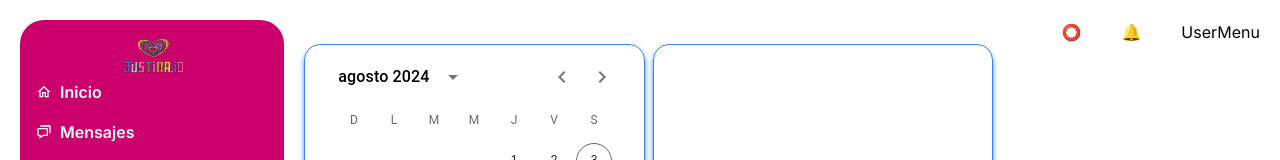
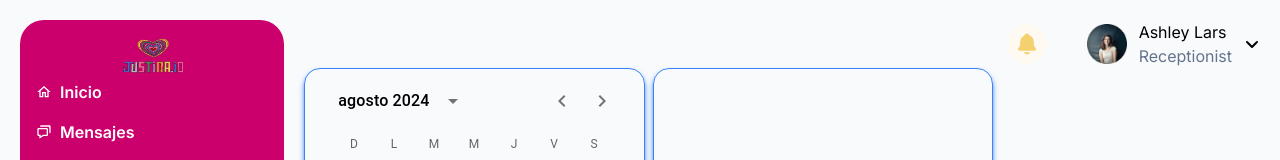
Before and after one commit to No-Country-simulation/h1-15-python-react, a React (Vite) app in the folder Frontend/: page /doctor in a window 1280 px wide. Shown: the top 160 px of the page. Built offline with nearby package versions, Linux system fonts and the light colour scheme; no server answers; sample sign-in values are in the browser's storage.

Commit message:
update DoctorHeader.jsx and Doctor-layout.jsx

```diff
--- a/Frontend/src/components/Doctor-header/DoctorHeader.jsx
+++ b/Frontend/src/components/Doctor-header/DoctorHeader.jsx
@@ -1,13 +1,34 @@
-import UserMenu from "../UserMenu";
+import { IoNotifications } from "react-icons/io5";
+import { FaAngleDown } from "react-icons/fa6";
+import Logout from "../Logout/Logout";
+import { useState } from "react";
 
 export default function DoctorHeader() {
+  const [showLogout, setShowLogout] = useState(false);
+  const toggleShowLogout = () => {
+    setShowLogout((prev) => !prev);
+  };
   return (
-    <div className="flex gap-10 justify-end w-full">
-      <div className="">⭕️</div>
-      <div className="">🔔</div>
-      <div>
+    <div className="flex gap-10 justify-end w-full items-center">
+      <div className="bg-complementary-50 rounded-full p-2 cursor-pointer">
+        <IoNotifications className="text-complementary-500 text-2xl" />
+      </div>
+      <div className="flex items-center gap-3 relative">
+        <img src="/ProfileImageSlide.png" className="w-10 aspect-square" />
+        <div>
+          <p>Ashley Lars</p>
+          <p className="text-slate-500">Receptionist</p>
+        </div>
+        <FaAngleDown className="cursor-pointer" onClick={toggleShowLogout} />
+        {showLogout && (
+          <div className="absolute top-full right-0">
+            <Logout />
+          </div>
+        )}
+      </div>
+      {/* <div>
         <UserMenu />
-      </div>
+      </div> */}
     </div>
   );
 }
--- a/Frontend/src/pages/Doctor/Doctor-layout.jsx
+++ b/Frontend/src/pages/Doctor/Doctor-layout.jsx
@@ -4,7 +4,7 @@ import Navigation from "./Navigation";
 
 export default function DoctorLayout() {
   return (
-    <main className="flex w-full min-h-[1024px] p-5 gap-5">
+    <main className="flex w-full min-h-[1024px] p-5 gap-5 bg-slate-50">
       <Navigation />
       <section className="flex flex-col w-full">
         <DoctorHeader />
```
